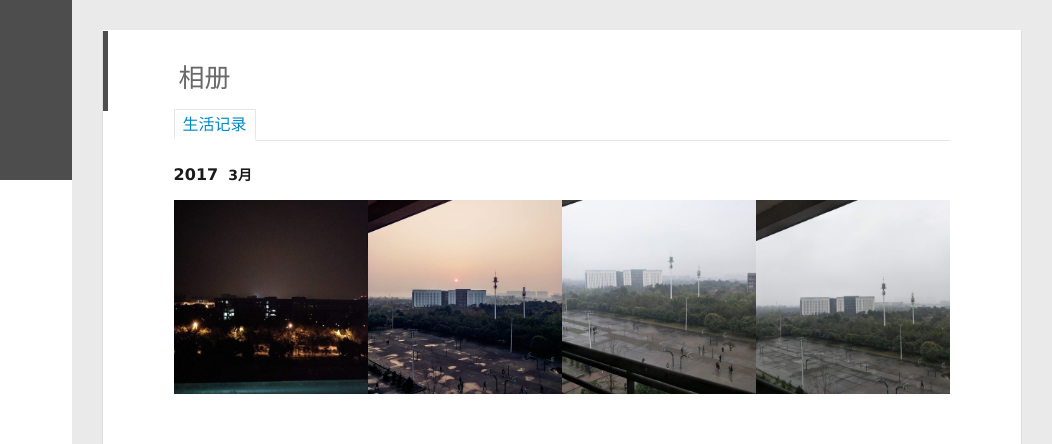
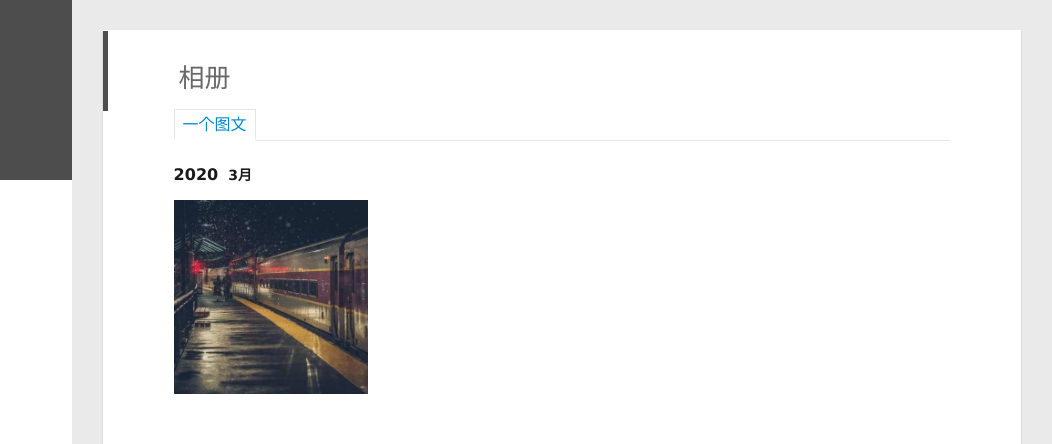
Before and after one commit to greathzeze/greathzeze.github.io, a plain HTML site: page photo/index.html in a window 1280 px wide. Shown: the top 444 px of the page, 228-1280 px from the left. Drawn offline with Linux system fonts and the light colour scheme.

Commit message:
Site updated: 2020-03-07 14:39:18

```diff
--- a/photo/index.html
+++ b/photo/index.html
@@ -8,15 +8,15 @@
   <link rel="dns-prefetch" href="http://yoursite.com">
   <title>相册 | Zeze的个人博客</title>
   <meta name="viewport" content="width=device-width, initial-scale=1, maximum-scale=1">
-  <meta name="description" content="生活记录   	图片来自instagram，正在加载中…     (function() {     var loadScript &#x3D; function(path) {       var $script &#x3D; document.createElement(&#39;script&#39;)       document.getElementsByTagName(&#39;body&#39;)[0].appendChild(">
+  <meta name="description" content="一个图文   	图片来自instagram，正在加载中…     (function() {     var loadScript &#x3D; function(path) {       var $script &#x3D; document.createElement(&#39;script&#39;)       document.getElementsByTagName(&#39;body&#39;)[0].appendChild(">
 <meta property="og:type" content="website">
 <meta property="og:title" content="相册">
 <meta property="og:url" content="http://yoursite.com/photo/index.html">
 <meta property="og:site_name" content="Zeze的个人博客">
-<meta property="og:description" content="生活记录   	图片来自instagram，正在加载中…     (function() {     var loadScript &#x3D; function(path) {       var $script &#x3D; document.createElement(&#39;script&#39;)       document.getElementsByTagName(&#39;body&#39;)[0].appendChild(">
+<meta property="og:description" content="一个图文   	图片来自instagram，正在加载中…     (function() {     var loadScript &#x3D; function(path) {       var $script &#x3D; document.createElement(&#39;script&#39;)       document.getElementsByTagName(&#39;body&#39;)[0].appendChild(">
 <meta property="og:locale" content="en_US">
-<meta property="article:published_time" content="2020-03-04T16:35:21.288Z">
-<meta property="article:modified_time" content="2020-03-04T16:35:21.288Z">
+<meta property="article:published_time" content="2020-03-07T06:18:31.190Z">
+<meta property="article:modified_time" content="2020-03-07T06:18:31.190Z">
 <meta property="article:author" content="Greathzeze">
 <meta property="article:tag" content="”足球”">
 <meta name="twitter:card" content="summary">
@@ -173,7 +173,7 @@
 
         <link rel="stylesheet" href="./ins.css">
 <div class="photos-btn-wrap">
-	<a class="photos-btn active" href="javascript:void(0)">生活记录</a>
+	<a class="photos-btn active" href="javascript:void(0)">一个图文</a>
 </div>
 <div class="instagram itemscope">
 	<a href="https://www.instagram.com/litten225/" target="_blank" class="open-ins">图片来自instagram，正在加载中…</a>
--- a/photo/ins.json
+++ b/photo/ins.json
@@ -1 +1 @@
-{"list":[{"date":"2017-03","arr":{"year":2017,"month":3,"link":["2017-03-01_.jpg","2017-03-09_.jpg","2017-03-22_.jpg","2017-03-23_.jpg"],"text":["","","",""],"type":["image","image","image","image"]}}]}
+{"list":[{"date":"2020-03","arr":{"year":2020,"month":3,"link":["2020-03-07_当你可以跟一个人不说话，分享片刻寂静，且不会觉得尴尬，那一刻你就会明白，你遇到了对的人。.jpg"],"text":["当你可以跟一个人不说话，分享片刻寂静，且不会觉得尴尬，那一刻你就会明白，你遇到了对的人。"],"type":["image"]}}]}
```
Also changed, not shown: photo/min_photos/2017-03-01_.jpg (deleted), photo/min_photos/2017-03-09_.jpg (deleted), photo/min_photos/2017-03-22_.jpg (deleted), photo/min_photos/2017-03-23_.jpg (deleted), photo/min_photos/2020-03-07_当你可以跟一个人不说话，分享片刻寂静，且不会觉得尴尬，那一刻你就会明白，你遇到了对的人。.jpg (added), photo/photos/2017-03-01_.jpg (deleted), photo/photos/2017-03-09_.jpg (deleted), photo/photos/2017-03-22_.jpg (deleted), photo/photos/2017-03-23_.jpg (deleted), photo/photos/2020-03-07_当你可以跟一个人不说话，分享片刻寂静，且不会觉得尴尬，那一刻你就会明白，你遇到了对的人。.jpg (added).
